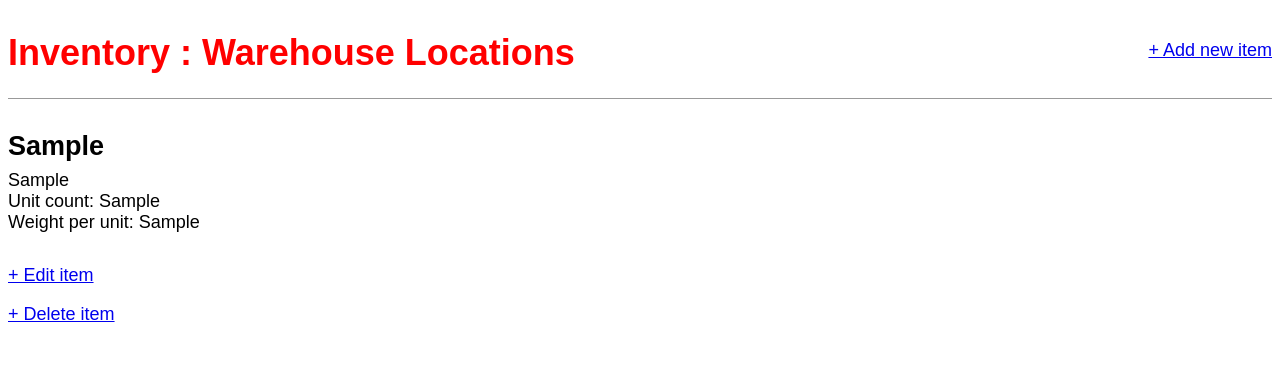
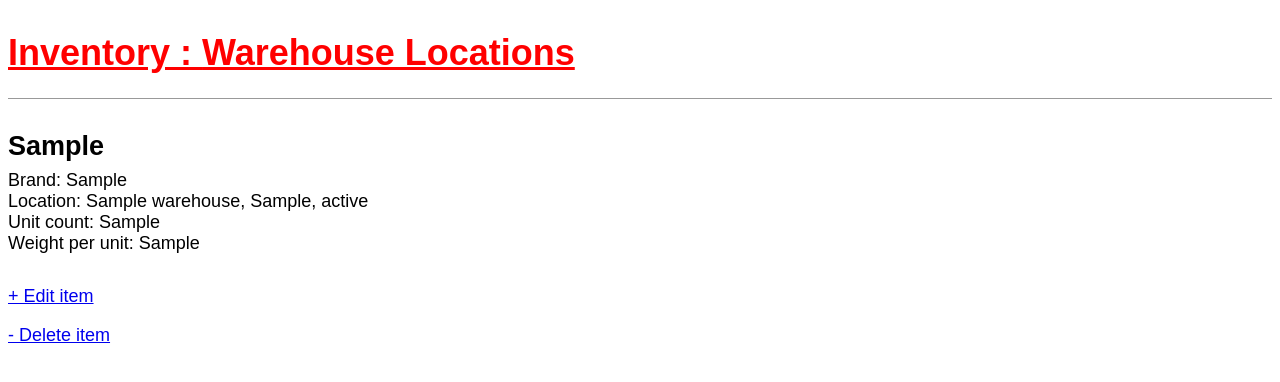
Before and after one commit to tamaradement/logistics, a Django app: page /item/1/ in a window 1280 px wide. Shown: the top 382 px of the page. Run offline with Django 3.2, Linux system fonts and the light colour scheme; tables that the repository leaves empty hold one stand-in row (values such as "Sample post"); some web fonts are replaced.

Commit message:
Update/Delete warehouses

```diff
--- a/logistics/urls.py
+++ b/logistics/urls.py
@@ -6,8 +6,10 @@ from .views import (
     ItemUpdateView,
     ItemDeleteView,
     WarehouseListView,
-    # WarehouseDetailView,
+    WarehouseDetailView,
     WarehouseCreateView,
+    WarehouseUpdateView,
+    WarehouseDeleteView,
 )
 
 urlpatterns = [
@@ -17,8 +19,18 @@ urlpatterns = [
     path("item/<int:pk>/delete/", ItemDeleteView.as_view(), name="item_delete"),
     path("", ItemListView.as_view(), name="home"),
     path("warehouses", WarehouseListView.as_view(), name="warehouse_list"),
-    # path(
-    #     "warehouses/<int:pk>/", WarehouseDetailView.as_view(), name="warehouse_detail"
-    # ),
+    path(
+        "warehouses/<int:pk>/", WarehouseDetailView.as_view(), name="warehouse_detail"
+    ),
     path("new/", WarehouseCreateView.as_view(), name="warehouse_new"),
+    path(
+        "warehouses/<int:pk>/edit/",
+        WarehouseUpdateView.as_view(),
+        name="warehouse_edit",
+    ),
+    path(
+        "warehouses/<int:pk>/delete/",
+        WarehouseDeleteView.as_view(),
+        name="warehouse_delete",
+    ),
 ]
--- a/logistics/views.py
+++ b/logistics/views.py
@@ -2,7 +2,6 @@ from django.views.generic import ListView, DetailView
 from django.views.generic.edit import CreateView, UpdateView, DeleteView
 from django.urls import reverse_lazy
 from .models import Item, Warehouse
-from .forms import WarehouseForm
 
 
 class ItemListView(ListView):
@@ -38,8 +37,26 @@ class WarehouseListView(ListView):
     template_name = "warehouse_list.html"
 
 
+class WarehouseDetailView(DetailView):
+    model = Warehouse
+    template_name = "warehouse_detail.html"
+
+
 class WarehouseCreateView(CreateView):
     model = Warehouse
     template_name = "warehouse_new.html"
     fields = ["name", "city", "state"]
     success_url = reverse_lazy("warehouse_list")
+
+
+class WarehouseUpdateView(UpdateView):
+    model = Warehouse
+    template_name = "warehouse_edit.html"
+    fields = ["name", "city", "state"]
+    success_url = reverse_lazy("warehouse_list")
+
+
+class WarehouseDeleteView(DeleteView):
+    model = Warehouse
+    template_name = "warehouse_delete.html"
+    success_url = reverse_lazy("warehouse_list")
--- a/static/css/base.css
+++ b/static/css/base.css
@@ -11,7 +11,7 @@ header {
 
 header h1 a {
     color: red;
-    text-decoration: none;
+    text-decoration: underline;
 }
 
 .nav-left {
--- a/templates/base.html
+++ b/templates/base.html
@@ -14,9 +14,6 @@
                         Locations</a></h1>
 
             </div>
-            <div class="nav-right">
-                <a href="{% url 'item_new' %}">+ Add new item</a>
-            </div>
         </header>
         {% block content %}
         {% endblock content %}
--- a/templates/item_detail.html
+++ b/templates/item_detail.html
@@ -2,11 +2,12 @@
 {% block content %}
 <div class="item-entry">
     <h2>{{ item.type }}</h2>
-    <p>{{ item.brand }}</p>
+    <p>Brand: {{ item.brand }}</p>
+    <p>Location: {{ item.location }}, {{ item.location.city }}, {{item.location.state}}</p>
     <p>Unit count: {{item.unit_Count}}</p>
     <p>Weight per unit: {{item.unit_weight}}</p>
 </div>
+<p><a href="{% url 'item_edit' item.pk %}">+ Edit item</a></p>
+<p><a href="{% url 'item_delete' item.pk %}"> - Delete item</a></p>
 
-<a href="{% url 'item_edit' item.pk %}">+ Edit item</a>
-<p><a href="{% url 'item_delete' item.pk %}">+ Delete item</a></p>
 {% endblock content %}
```
Also changed, not shown: templates/home.html (+5 -3 lines), templates/warehouse_delete.html (added, +9 -0 lines), templates/warehouse_detail.html (+6 -2 lines), templates/warehouse_edit.html (added, +8 -0 lines), templates/warehouse_list.html (+5 -4 lines), db.sqlite3.
